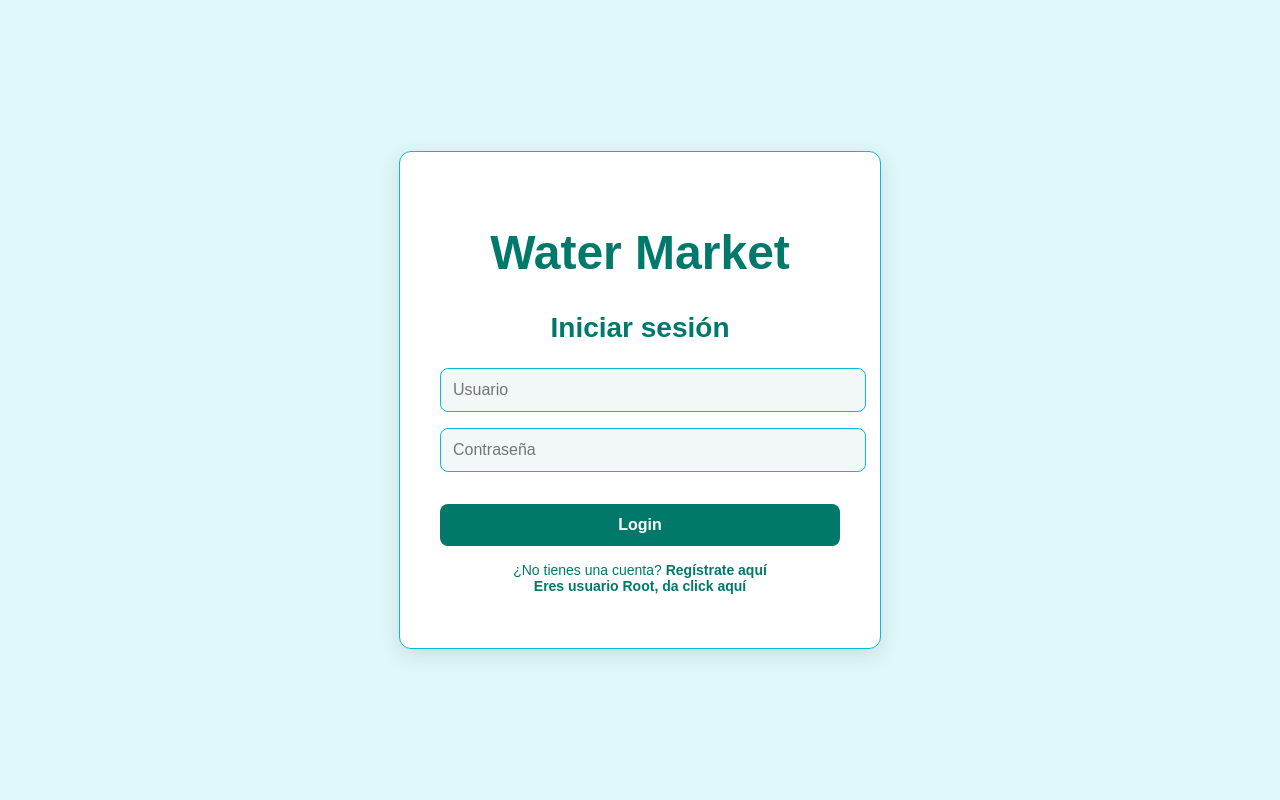
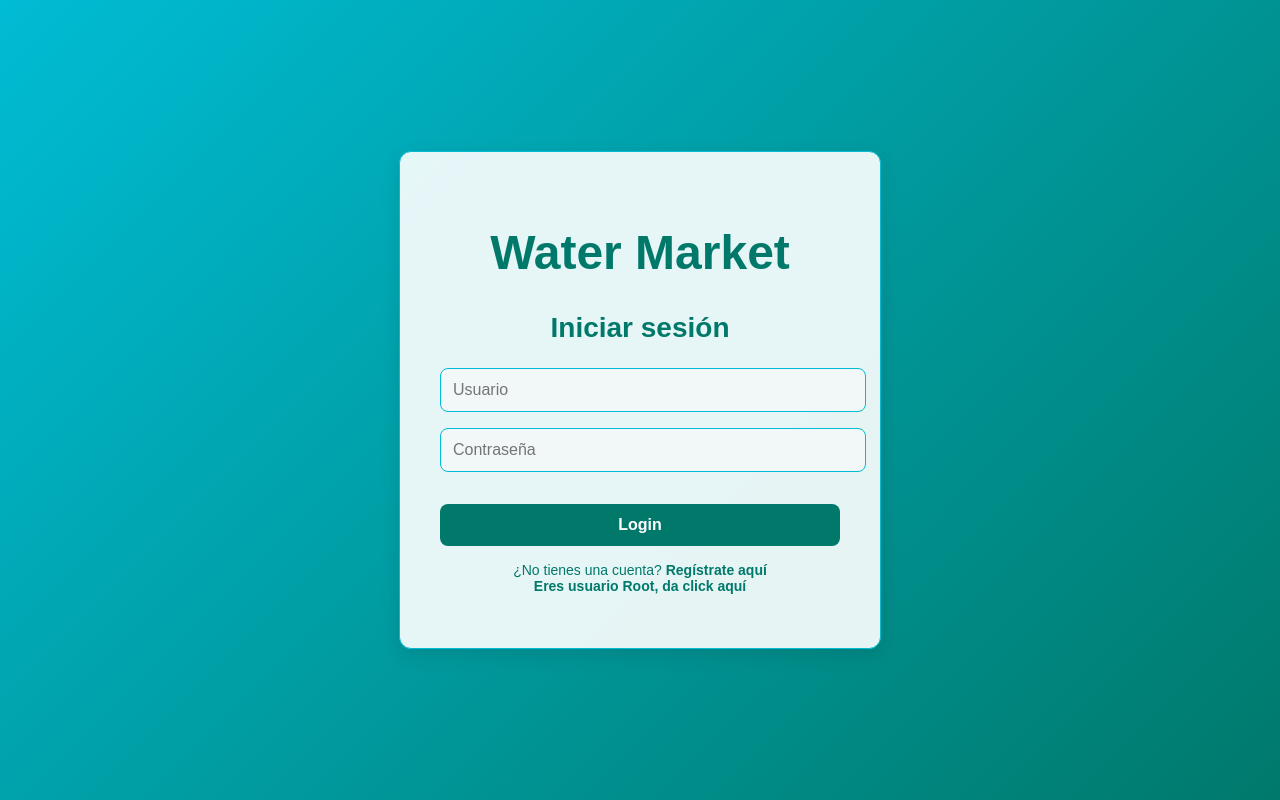
Before and after one commit to FalAn06/FrontEnd2, a React (Create React App) app: page / in a window 1280 px wide. Built offline with nearby package versions, Linux system fonts and the light colour scheme; the HTML template or start-up script is replaced by a standard one.

Commit message:
feat: :lipstick: new style

```diff
--- a/src/pages/Login.css
+++ b/src/pages/Login.css
@@ -4,12 +4,12 @@
   display: flex;
   justify-content: center;
   align-items: center;
-  background-color: #e0f7fa; /* Azul claro que recuerda al agua */
+  background: linear-gradient(135deg, #00bcd4, #00796b); /* Gradiente moderno */
 }
 
 /* Caja de login con fondo blanco y bordes redondeados */
 .login-box {
-  background-color: #ffffff;
+  background-color: rgba(255, 255, 255, 0.9); /* Fondo blanco con algo de transparencia */
   padding: 2.5rem;
   border-radius: 12px; /* Bordes más redondeados */
   width: 100%;
```
